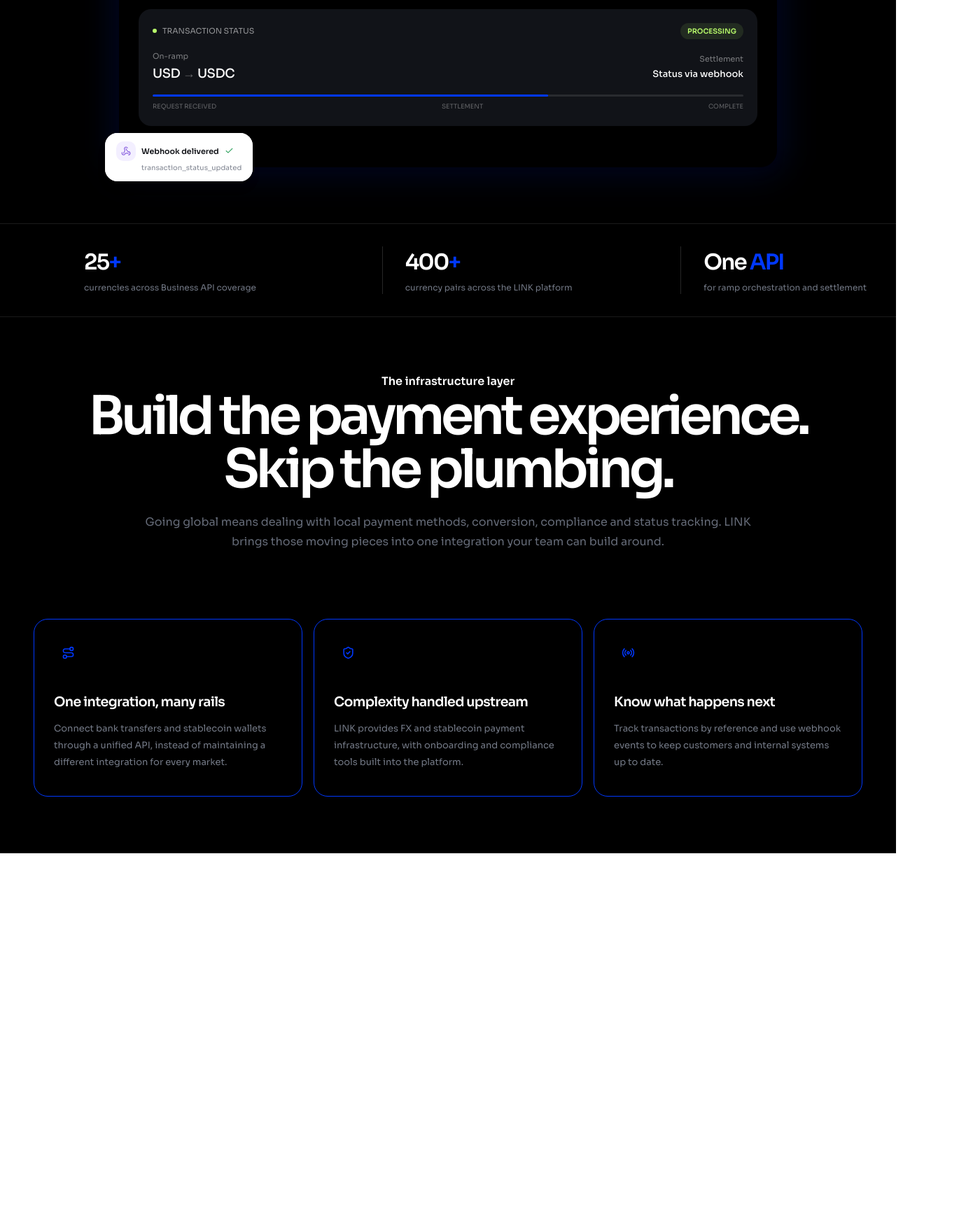
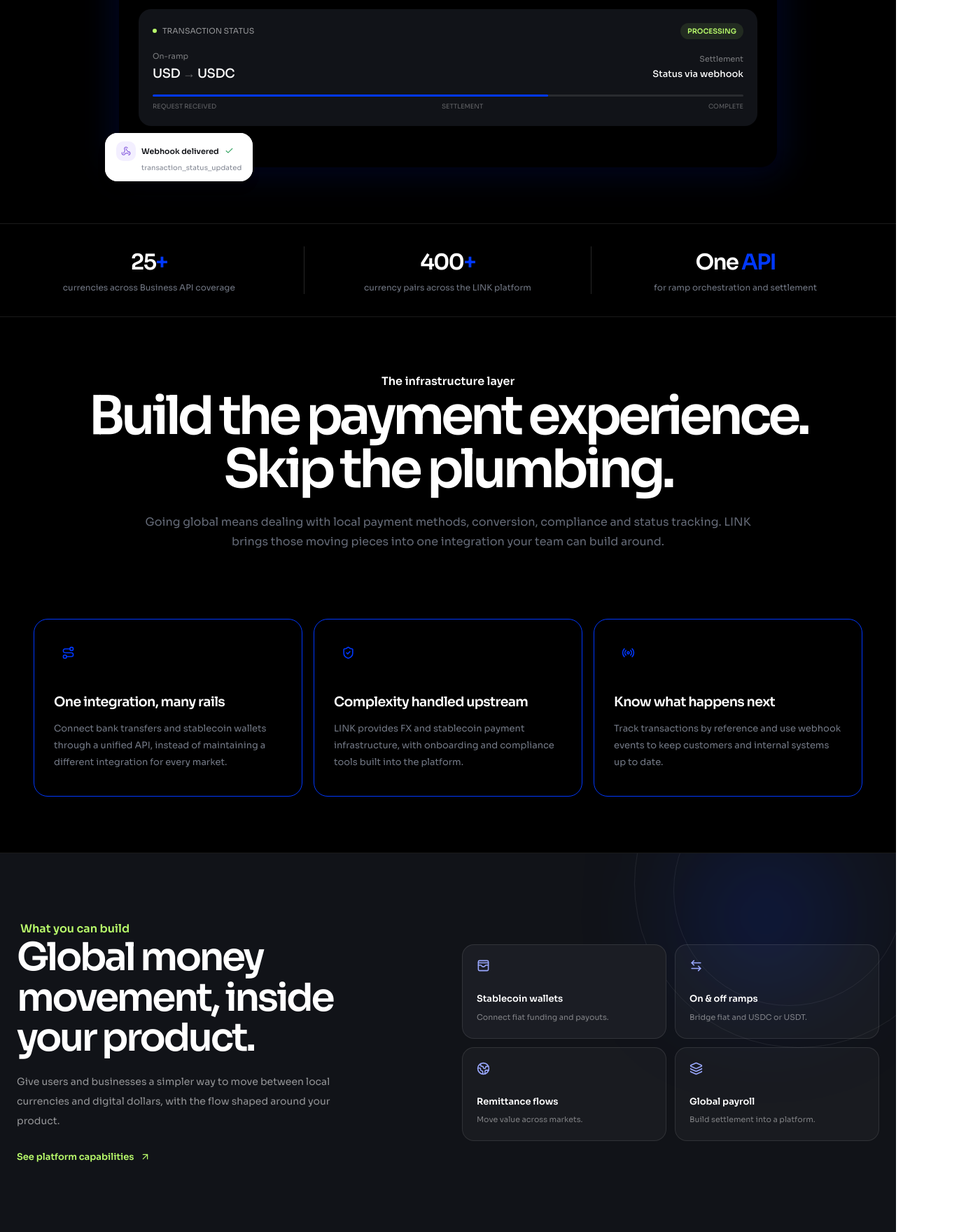
Before and after one commit to heckyobiazi/link-api-view, a Next.js app: page / in a window 1280 px wide. Shown: the part 895-2655 px from the top of the page at 70% size, 1400 px wide, since content can reach past the window. Before the commit the page ends 2114 px from the top, so only its background shows below. Built offline with nearby package versions, Linux system fonts and the light colour scheme.

Commit message:
adjusted the styling of the platform section cards of the what Link does section in app/page.tsx

```diff
--- a/app/page.tsx
+++ b/app/page.tsx
@@ -70,7 +70,7 @@
   </div>
 </header>
 
- <section id="top" className="relative overflow-hidden border-b border-white/10 bg-black px-6 text-white sm:px-8 lg:px-12">
+ <section id="top" className="relative overflow-x-clip border-b border-white/10 bg-black px-6 text-white sm:px-8 lg:px-12">
    <div className="relative mx-auto flex min-h-[625px] w-full max-w-7xl flex-col items-center gap-12 py-16 lg:py-20">
         <div className="w-full max-w-[1200px] text-center">
           <div className="text-[16px] font-semibold text-[#ffffff]">FX infrastructure for modern payments</div>
@@ -118,14 +118,14 @@
 
 
       <section className="border-b border-white/10 bg-black text-white">
-      <div className="grid ml-[120px] w-full max-w-7xl grid-cols-1 divide-y divide-white/15 py-7 sm:grid-cols-3 sm:divide-x sm:divide-y-0 sm:py-8">
+      <div className="mx-auto grid w-full max-w-7xl grid-cols-1 divide-y divide-white/15 px-6 py-7 text-center sm:grid-cols-3 sm:divide-x sm:divide-y-0 sm:py-8">
         <div className="py-4 sm:px-8 sm:py-0 sm:first:pl-0"><div className="text-[31px] font-semibold tracking-[-.06em]">25<span className="text-[#0038ff]">+</span></div><div className="mt-1 text-[12px] text-[#727885]">currencies across Business API coverage</div></div>
         <div className="py-4 sm:px-8 sm:py-0"><div className="text-[31px] font-semibold tracking-[-.06em]">400<span className="text-[#0038ff]">+</span></div><div className="mt-1 text-[12px] text-[#727885]">currency pairs across the LINK platform</div></div>
         <div className="py-4 sm:px-8 sm:py-0"><div className="text-[31px] font-semibold tracking-[-.06em]">One<span className="text-[#0038ff]"> API</span></div><div className="mt-1 text-[12px] text-[#727885]">for ramp orchestration and settlement</div></div>
       </div>
     </section>
 
-    <section id="platform" className="relative overflow-hidden border-b border-white/10 bg-black px-6 text-white sm:px-8 lg:px-12">
+    <section id="platform" className="relative overflow-x-clip border-b border-white/10 bg-black px-6 text-white sm:px-8 lg:px-12">
       <div className="relative mx-auto flex min-h-[625px] w-full max-w-7xl flex-col items-center gap-12 py-16 lg:py-20">
         <div className="w-full max-w-[1200px] text-center">
           <div className="text-[16px] font-semibold text-[#ffffff]">The infrastructure layer</div>
@@ -145,6 +145,17 @@
       </div>
     </section>
 
+  <section className="relative overflow-hidden bg-[#111318] py-20 text-white sm:py-24">
+      <div className="absolute -right-24 -top-48 h-[470px] w-[470px] rounded-full border border-white/[.07]"/>
+      <div className="absolute -right-3 -top-28 h-[330px] w-[330px] rounded-full border border-white/[.07]"/><div className="absolute right-24 top-0 h-[180px] w-[180px] rounded-full bg-[#0038ff]/30 blur-[90px]"/>
+      <div className="relative mx-auto grid w-full max-w-7xl items-center gap-10 px-6 md:grid-cols-[1fr_1fr]"><div>
+        <div className="ml-[5px] not-italic text-[16px] font-semibold text-[#b9fc6b]">What you can build</div>
+        <h2 className="max-w-[490px] text-[clamp(36px,4.4vw,55px)] font-semibold leading-[1.04] tracking-[-.06em]">Global money movement, inside your product.</h2><p className="mt-5 max-w-[460px] text-[14px] leading-7 text-white/55">Give users and businesses a simpler way to move between local currencies and digital dollars, with the flow shaped around your product.</p><Link href={overview} target="_blank" rel="noreferrer" className="mt-7 inline-flex items-center gap-2 text-[13px] font-semibold text-[#b9fc6b] hover:text-white">See platform capabilities <ArrowUpRight size={15}/></Link></div>
+        <div className="grid grid-cols-2 gap-3">{[
+          { icon: WalletCards, title: "Stablecoin wallets", text: "Connect fiat funding and payouts." }, { icon: ArrowLeftRight, title: "On & off ramps", text: "Bridge fiat and USDC or USDT." }, { icon: Globe2, title: "Remittance flows", text: "Move value across markets." }, { icon: Layers3, title: "Global payroll", text: "Build settlement into a platform." },
+        ].map(({ icon: Icon, title, text }, i) => <div key={title} className={`rounded-[17px] border border-white/[.1] p-5 ${i === 0 ? "bg-[#1b1d24]" : "bg-white/[.035]"}`}><Icon size={19} className="text-[#9aa8ff]"/><h3 className="mt-7 text-[13px] font-semibold">{title}</h3><p className="mt-1.5 text-[11px] leading-5 text-white/45">{text}</p></div> )}</div>
+      </div>
+    </section>
 
 
 
```
